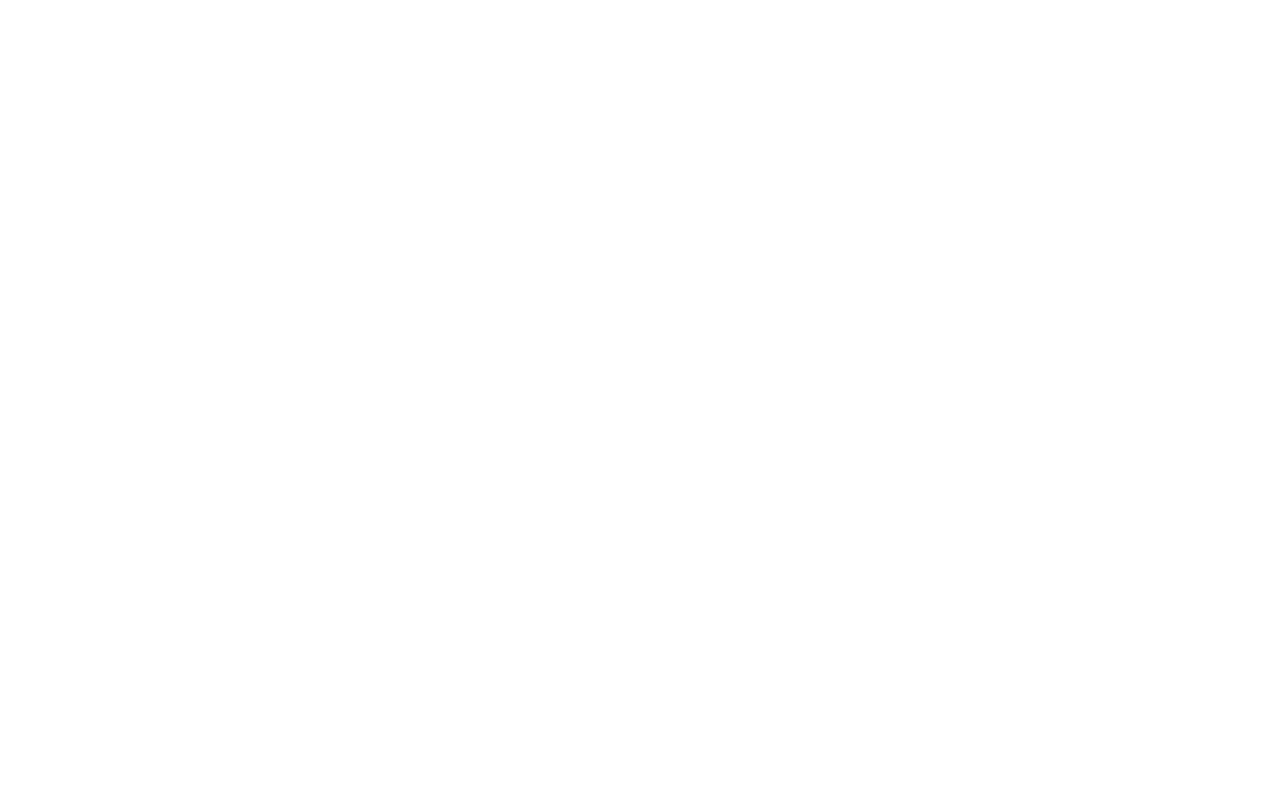
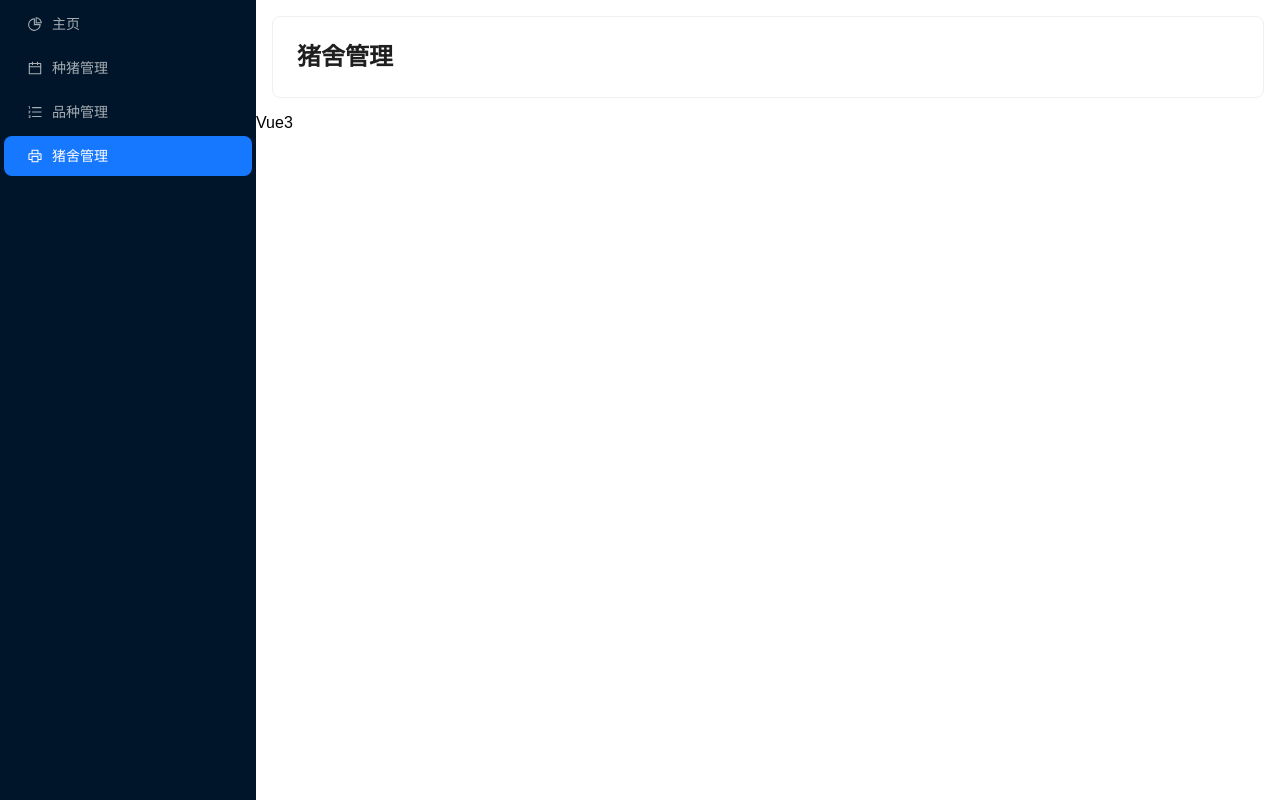
Before and after one commit to Yionse/PigManagementFront, a Vue app: page /home/pigsty in a window 1280 px wide. Before the commit this address had no page. Built offline with nearby package versions, Linux system fonts and the light colour scheme; what vue-request would draw is missing.

Commit message:
:art: 猪舍布局

```diff
--- a/src/routes/index.js
+++ b/src/routes/index.js
@@ -1,9 +1,10 @@
 import { h, reactive } from "vue";
 import { createRouter, createWebHistory } from "vue-router";
 import {
-  MailOutlined,
+  PieChartOutlined,
   CalendarOutlined,
   OrderedListOutlined,
+  PrinterOutlined,
 } from "@ant-design/icons-vue";
 
 export const router = createRouter({
@@ -44,6 +45,13 @@
             document.title = "品种管理";
           },
         },
+        {
+          path: "pigsty",
+          component: () => import("@/views/Pigsty/index.vue"),
+          beforeEnter: () => {
+            document.title = "猪舍管理";
+          },
+        },
       ],
     },
   ],
@@ -53,7 +61,7 @@
   {
     key: "index",
     label: "主页",
-    icon: h(MailOutlined),
+    icon: h(PieChartOutlined),
   },
   {
     key: "pig",
@@ -65,4 +73,9 @@
     label: "品种管理",
     icon: h(OrderedListOutlined),
   },
+  {
+    key: "pigsty",
+    label: "猪舍管理",
+    icon: h(PrinterOutlined),
+  },
 ]);
--- /dev/null
+++ b/src/views/Pigsty/index.vue
@@ -0,0 +1,7 @@
+<script setup></script>
+
+<template>
+  <div>Vue3</div>
+</template>
+
+<style lang="less"></style>
```
